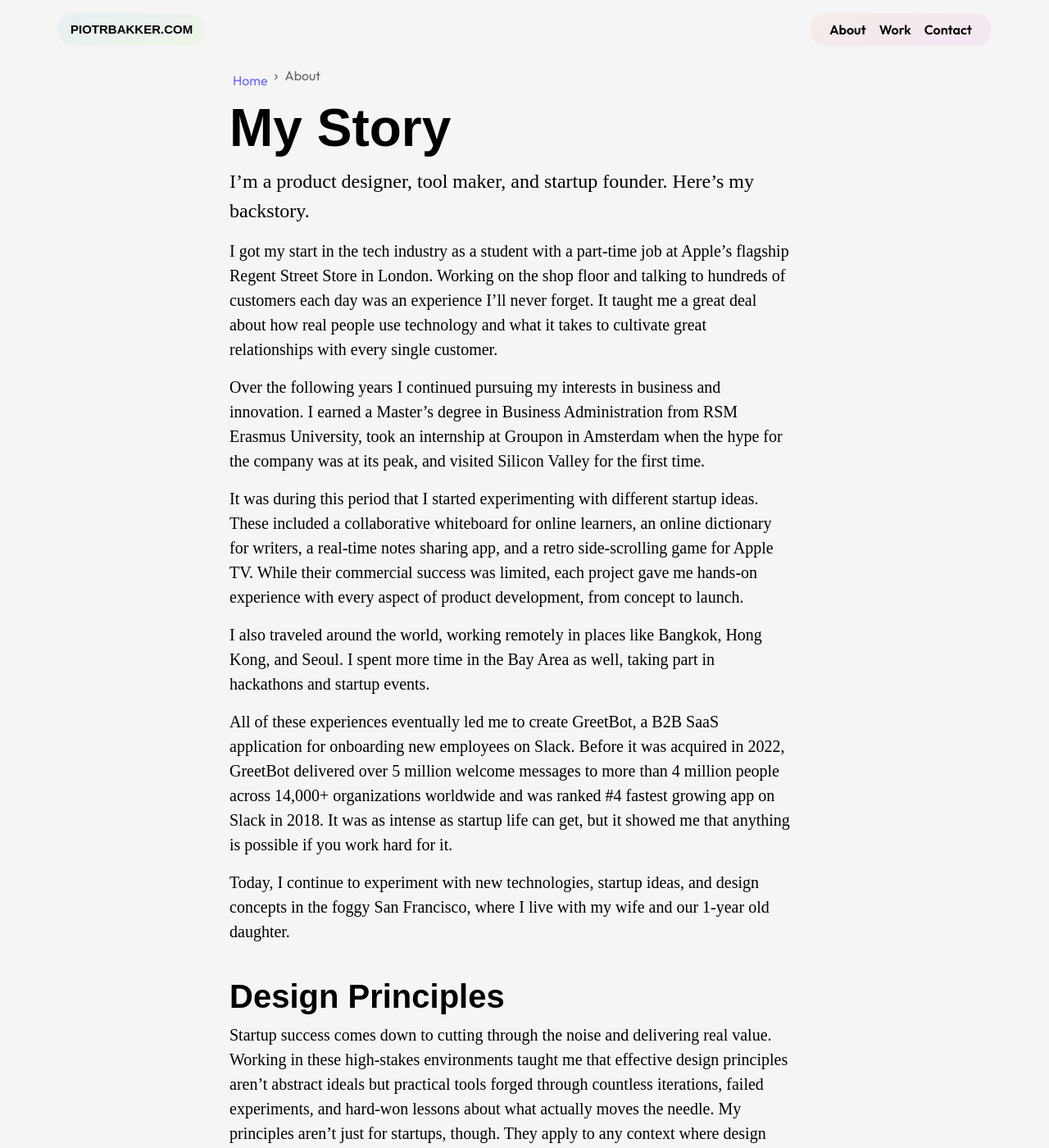
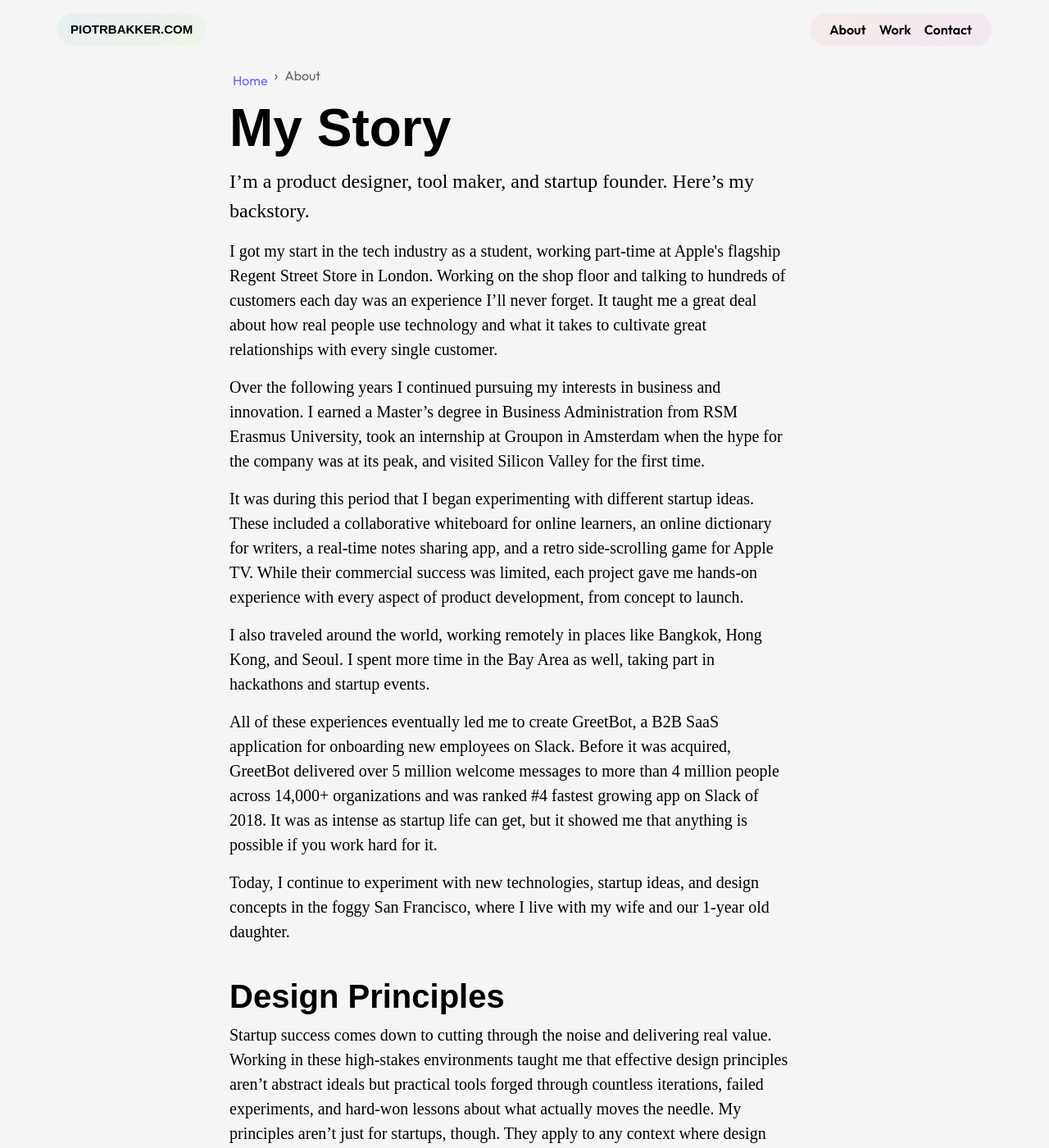
Before and after one commit to piotrbakker/piotrbakker.com, a Jekyll site: the page built from about.html, in a window 1280 px wide and 1400 px high. Shown: the whole window at 82% size. Built offline with Jekyll 4.4.1, drawn with Linux system fonts in a browser that asks for light colours; some web fonts are replaced.

Commit message:
Update wording.

```diff
--- a/about.html
+++ b/about.html
@@ -8,11 +8,11 @@ layout: default
         {% include breadcrumbs.html %}
         <h1 class="display-3 fw-bold text-style-primary text-sans-serif">My Story</h1>
         <p class="fs-4 text-style-primary text-serif">I’m a product designer, tool maker, and startup founder. Here’s my backstory.</p>
-        <p class="fs-5 text-style-primary text-serif">I got my start in the tech industry as a student with a part‑time job at Apple’s flagship Regent Street Store in London. Working on the shop floor and talking to hundreds of customers each day was an experience I’ll never forget. It taught me a great deal about how real people use technology and what it takes to cultivate great relationships with every single customer.</p>
+        <p class="fs-5 text-style-primary text-serif">I got my start in the tech industry as a student, working part-time at Apple's flagship Regent Street Store in London. Working on the shop floor and talking to hundreds of customers each day was an experience I’ll never forget. It taught me a great deal about how real people use technology and what it takes to cultivate great relationships with every single customer.</p>
         <p class="fs-5 text-style-primary text-serif">Over the following years I continued pursuing my interests in business and innovation. I earned a Master’s degree in Business Administration from RSM Erasmus University, took an internship at Groupon in Amsterdam when the hype for the company was at its peak, and visited Silicon Valley for the first time.</p>
-        <p class="fs-5 text-style-primary text-serif">It was during this period that I started experimenting with different startup ideas. These included a collaborative whiteboard for online learners, an online dictionary for writers, a real-time notes sharing app, and a retro side-scrolling game for Apple TV. While their commercial success was limited, each project gave me hands-on experience with every aspect of product development, from concept to launch.</p>
+        <p class="fs-5 text-style-primary text-serif">It was during this period that I began experimenting with different startup ideas. These included a collaborative whiteboard for online learners, an online dictionary for writers, a real-time notes sharing app, and a retro side-scrolling game for Apple TV. While their commercial success was limited, each project gave me hands-on experience with every aspect of product development, from concept to launch.</p>
         <p class="fs-5 text-style-primary text-serif">I also traveled around the world, working remotely in places like Bangkok, Hong Kong, and Seoul. I spent more time in the Bay Area as well, taking part in hackathons and startup events.</p>
-        <p class="fs-5 text-style-primary text-serif">All of these experiences eventually led me to create GreetBot, a B2B SaaS application for onboarding new employees on Slack. Before it was acquired in 2022, GreetBot delivered over 5 million welcome messages to more than 4 million people across 14,000+ organizations worldwide and was ranked #4 fastest growing app on Slack in 2018. It was as intense as startup life can get, but it showed me that anything is possible if you work hard for it.</p>
+        <p class="fs-5 text-style-primary text-serif">All of these experiences eventually led me to create GreetBot, a B2B SaaS application for onboarding new employees on Slack. Before it was acquired, GreetBot delivered over 5 million welcome messages to more than 4 million people across 14,000+ organizations and was ranked #4 fastest growing app on Slack of 2018. It was as intense as startup life can get, but it showed me that anything is possible if you work hard for it.</p>
         <p class="fs-5 text-style-primary text-serif">Today, I continue to experiment with new technologies, startup ideas, and design concepts in the foggy San Francisco, where I live with my wife and our 1‑year old daughter.</p>
       </div>
     </div>
```
